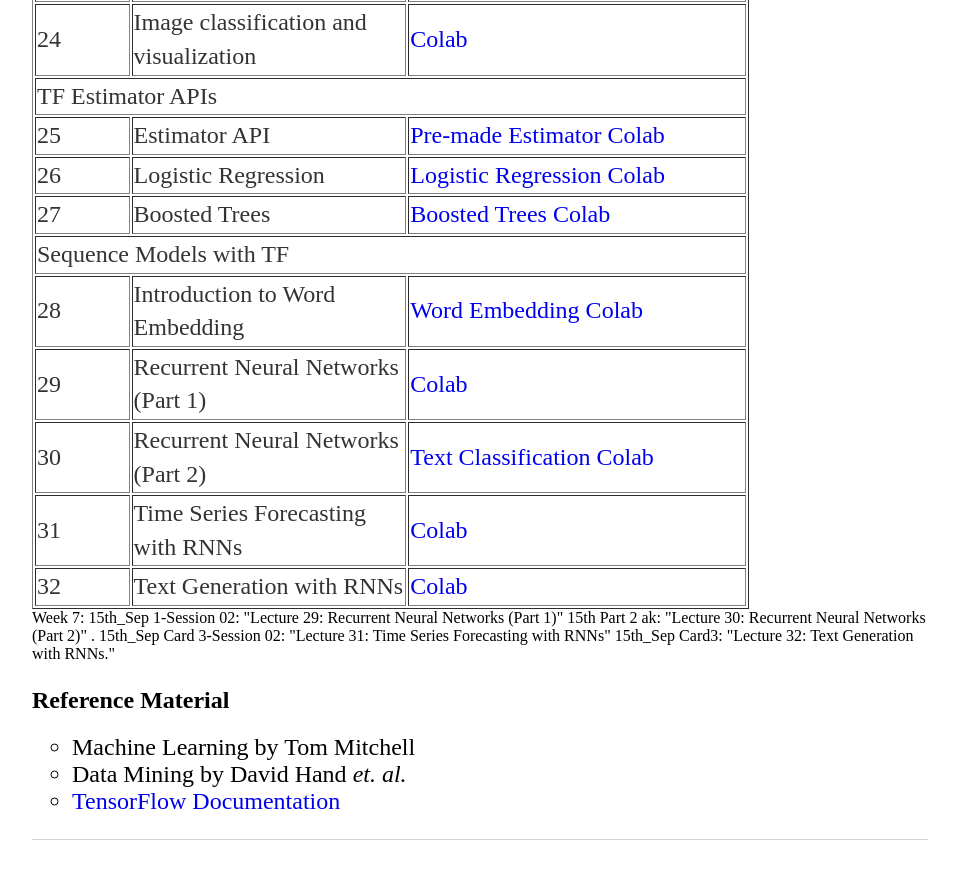
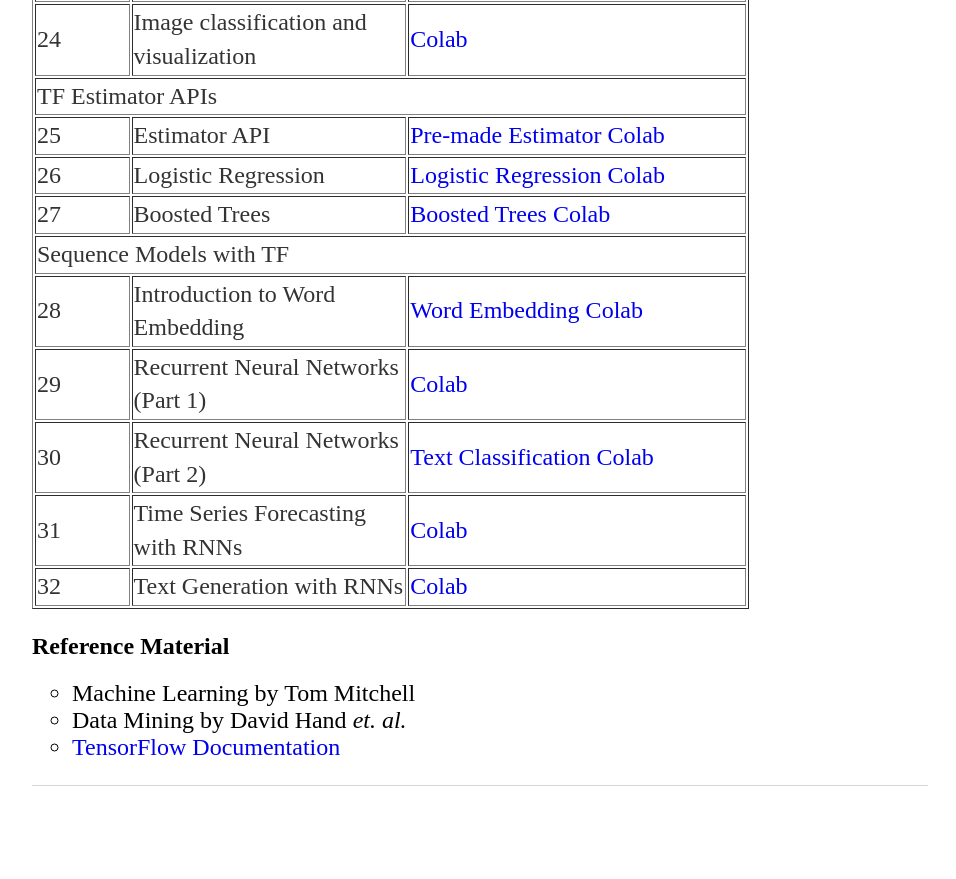
Before and after one commit to tfindiamooc/tfindiamooc.github.io, a Jekyll site: the page built from index.html, in a window 1280 px wide and 900 px high, scrolled down 3062 px. Shown: the top 879 px of the window, without its empty margins (160-1116 px from the left). Built offline with Jekyll 4.4.1, drawn with Linux system fonts in a browser that asks for light colours; after the commit the page ends 3908 px from its top, so only the background shows below that.

Commit message:
Update index.html

```diff
--- a/index.html
+++ b/index.html
@@ -326,13 +326,6 @@
         </tr>
 
 	</table>
-
-Week 7:
-15th_Sep 1-Session 02: "Lecture 29: Recurrent Neural Networks (Part 1)"
-15th Part 2 ak: "Lecture 30: Recurrent Neural Networks (Part 2)" .
-15th_Sep Card 3-Session 02:  "Lecture 31: Time Series Forecasting with RNNs"
-15th_Sep Card3: "Lecture 32: Text Generation with RNNs."
-
 	<p>
 	<h2> Reference Material </h2>
 	<ul>
```
